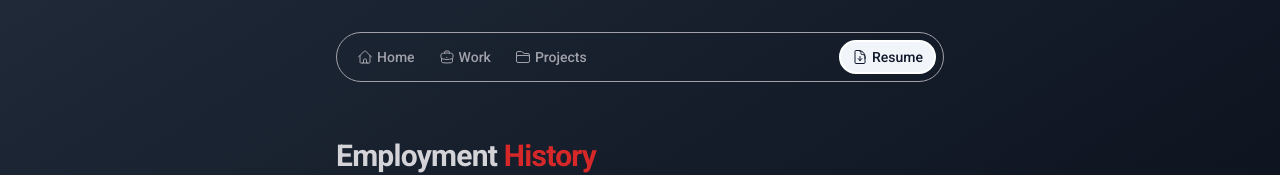
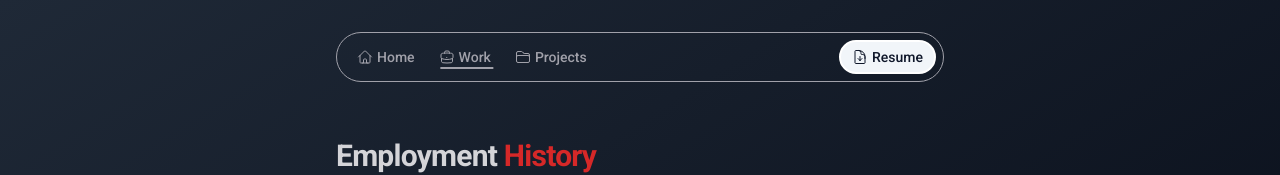
Before and after one commit to Paololalap/next-portfolio, a Next.js app: page /work in a window 1280 px wide. Shown: the top 175 px of the page. Built offline with nearby package versions, Linux system fonts and the light colour scheme.

Commit message:
Polished header

```diff
--- a/components/Header.jsx
+++ b/components/Header.jsx
@@ -3,9 +3,13 @@ import Link from "next/link";
 import { Button } from "@/components/ui/button";
 import HoverLine from "./HoverLine";
 import { useState } from "react";
+import { usePathname } from "next/navigation";
 
 export default function Header() {
-  const [hoveredButton, setHoveredButton] = useState("");
+  const pathname = usePathname();
+  const [hoveredButton, setHoveredButton] = useState(
+    pathname === "/" ? "home" : pathname === "/work" ? "work" : "projects",
+  );
   const [showMenu, setShowMenu] = useState(true);
 
   return (
```
